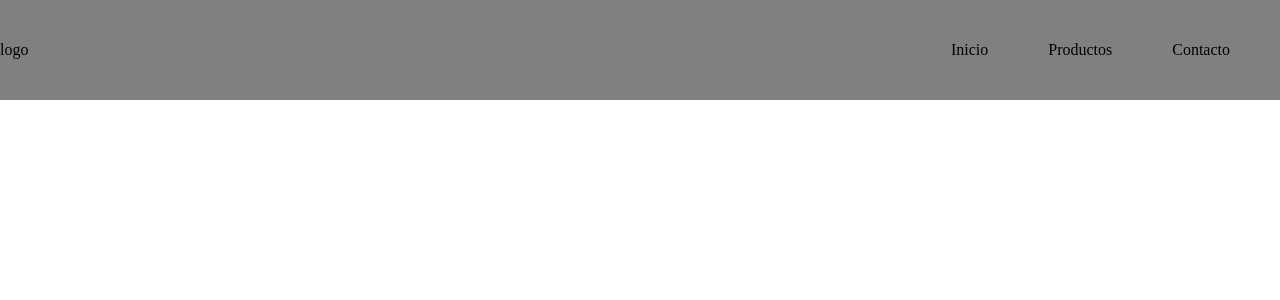
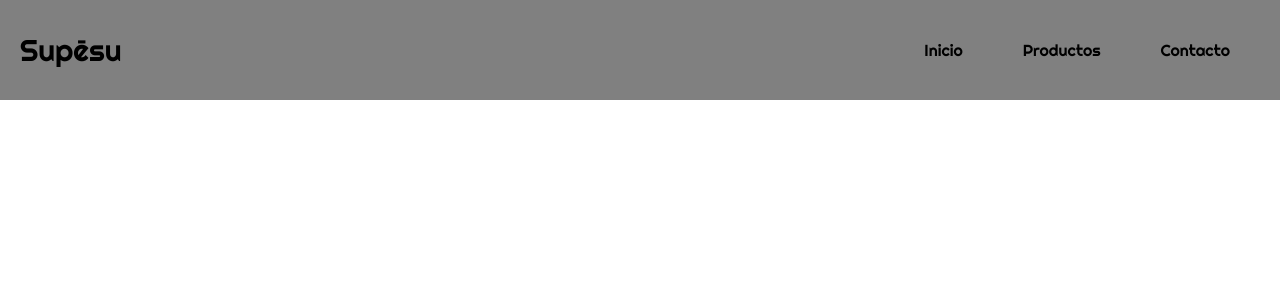
Before and after one commit to Andrezgrondona/supesu, a React (Create React App) app: page / in a window 1280 px wide. Shown: the top 300 px of the page. Built offline with nearby package versions, Linux system fonts and the light colour scheme.

Commit message:
add fonts

```diff
--- a/src/components/Navbar/Navbar.js
+++ b/src/components/Navbar/Navbar.js
@@ -1,8 +1,13 @@
 export default function Navbar (){
+
+    const marginLogo = {
+        margin: "20px"
+
+    }
 
     return(
         <header className="header">
-            <div className="logo">logo</div>
+            <div className="logo"  style={marginLogo}>Supēsu</div>
             <ul className="links">
                 <li className="link">Inicio</li>
                 <li className="link">Productos</li>
--- a/src/styles/styles.css
+++ b/src/styles/styles.css
@@ -1,4 +1,6 @@
-body{
+
+
+@import url('https://fonts.googleapis.com/css2?family=Righteous&display=swap');body{
     margin: 0;
     padding: 0;
 }
@@ -25,8 +27,14 @@
   align-content:center;
   padding: 20px;
   list-style: none;
+  font-family: Righteous;
 }
 
 .link{
     padding: 30px;
 }
+
+.logo{
+    font-family: Righteous;
+    font-size: 30px;
+}
```
